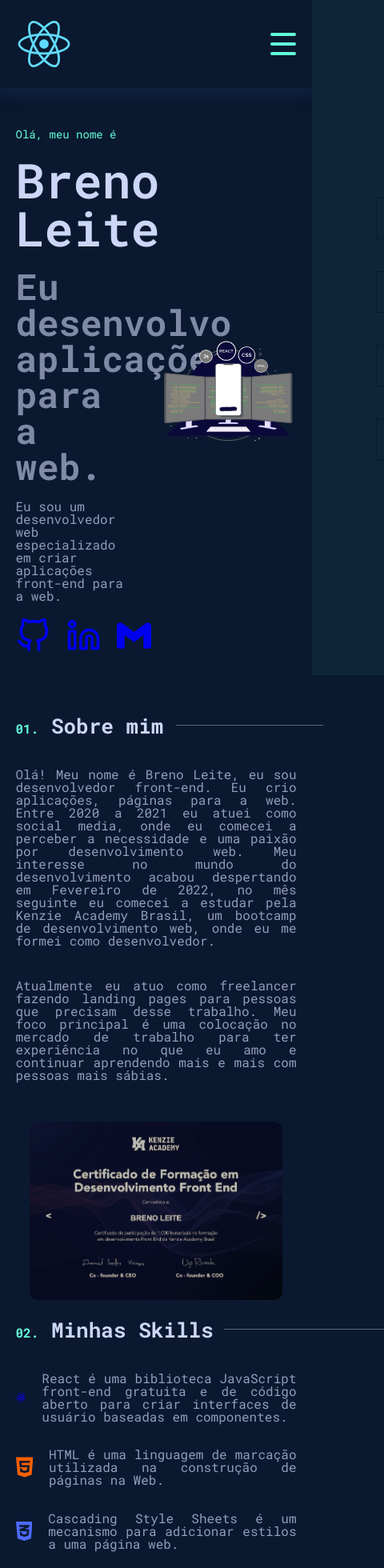
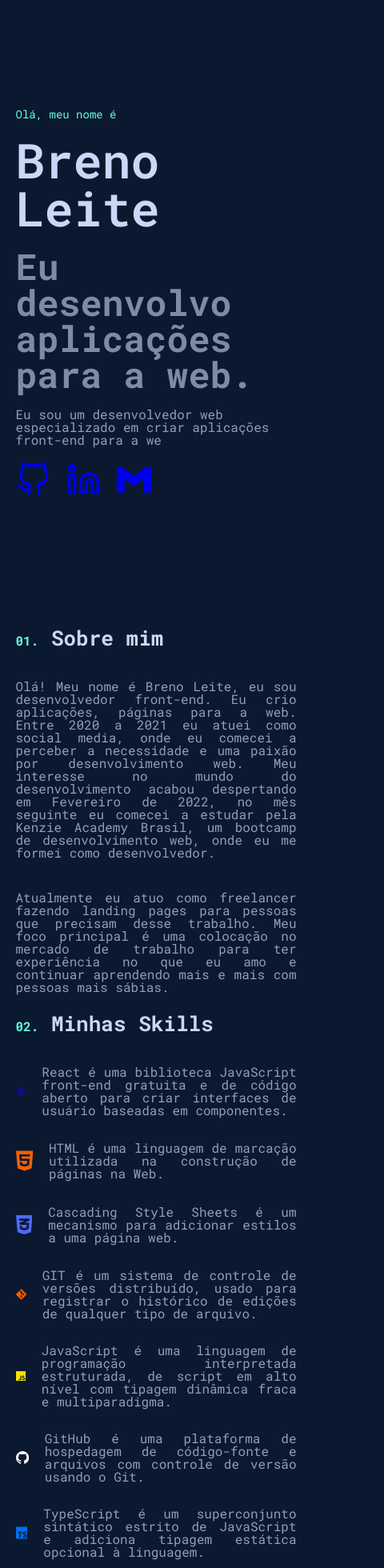
Before and after one commit to brenoleitep/Meu-Portfolio, a React (Vite) app: page / in a window 390 px wide. Shown: the top 1960 px of the page at 80% size, 480 px wide, since content can reach past the window. Built offline with nearby package versions, Linux system fonts and the light colour scheme.

Commit message:
Fix: Erro de responsividade corrigido

```diff
--- a/src/App.jsx
+++ b/src/App.jsx
@@ -7,7 +7,7 @@ import { StyledMain } from "./styles/main";
 function App() {
   return (
     <div>
-      <Header />
+      {/* <Header /> */}
       <StyledMain>
         <Introduction />
         <AboutMe />
--- a/src/components/AboutMe/index.jsx
+++ b/src/components/AboutMe/index.jsx
@@ -17,7 +17,7 @@ const AboutMe = () => {
           <TextDiff>01.</TextDiff> Sobre mim
         </h2>
 
-        <Line />
+        {/* <Line /> */}
       </StyledLine>
 
       <StyledDivisor>
@@ -40,7 +40,7 @@ const AboutMe = () => {
           </p>
         </div>
 
-        <img src={ceritificado} alt="Certificado desenvolvedor front-end" />
+        {/* <img src={ceritificado} alt="Certificado desenvolvedor front-end" /> */}
       </StyledDivisor>
     </StyledAboutMe>
   );
--- a/src/components/AboutMe/style.js
+++ b/src/components/AboutMe/style.js
@@ -5,6 +5,7 @@ export const StyledAboutMe = styled.div`
   flex-direction: column;
   gap: 40px;
   align-items: flex-start;
+  min-height: 50vh;
 
   h2 {
     font-size: 26px;
--- a/src/components/HardSkills/index.jsx
+++ b/src/components/HardSkills/index.jsx
@@ -18,7 +18,7 @@ const HardSkills = () => {
           <TextDiff>02.</TextDiff> Minhas Skills
         </h2>
 
-        <LineSkills />
+        {/* <LineSkills /> */}
       </StyledLineSkills>
 
       <StyledHardSkills>
--- a/src/components/HardSkills/style.js
+++ b/src/components/HardSkills/style.js
@@ -5,6 +5,7 @@ export const StyledSkills = styled.div`
   flex-direction: column;
   gap: 40px;
   align-items: flex-start;
+  min-height: 50vh;
 `;
 
 export const StyledLineSkills = styled.div`
--- a/src/components/Introduction/index.jsx
+++ b/src/components/Introduction/index.jsx
@@ -4,6 +4,7 @@ import Lottie from "lottie-react";
 import Texts from "../Texts";
 import dev from "../Lotties/developer.json";
 import {
+  DivGithub,
   StyledDivIntroduction,
   StyledDivisionIntroduction,
   StyledIntroduction,
@@ -40,7 +41,7 @@ const Introduction = () => {
               <Texts text="Eu sou um desenvolvedor web especializado em criar aplicações front-end para a web. Atualmente estou focado em construir landing pages e me tornar um desenvolvedor full-stack." />
             </p>
 
-            <div>
+            <DivGithub>
               <a href="https://github.com/brenodevreact" target="blank">
             <FiGithub />
               </a>
@@ -50,7 +51,7 @@ const Introduction = () => {
               <a href="mailto:brenoleitepereira@gmail.com" target="blank">
             <SiGmail />
               </a>
-            </div>
+            </DivGithub>
           </StyledDivIntroduction>
 
           <StyledLottieIntroduction data-aos="fade-up">
--- a/src/components/Introduction/style.js
+++ b/src/components/Introduction/style.js
@@ -7,9 +7,10 @@ export const StyledIntroduction = styled.div`
   justify-content: center;
   align-items: center;
   position: relative;
+`;
 
-  div {
-    display: flex;
+export const DivGithub = styled.div `
+display: flex;
     gap: 20px;
 
     svg {
@@ -20,9 +21,7 @@ export const StyledIntroduction = styled.div`
       &:hover {
         color: blue
       }
-    }
-  }
-`;
+    }`
 
 export const StyledDivIntroduction = styled.div`
   display: flex;
```
